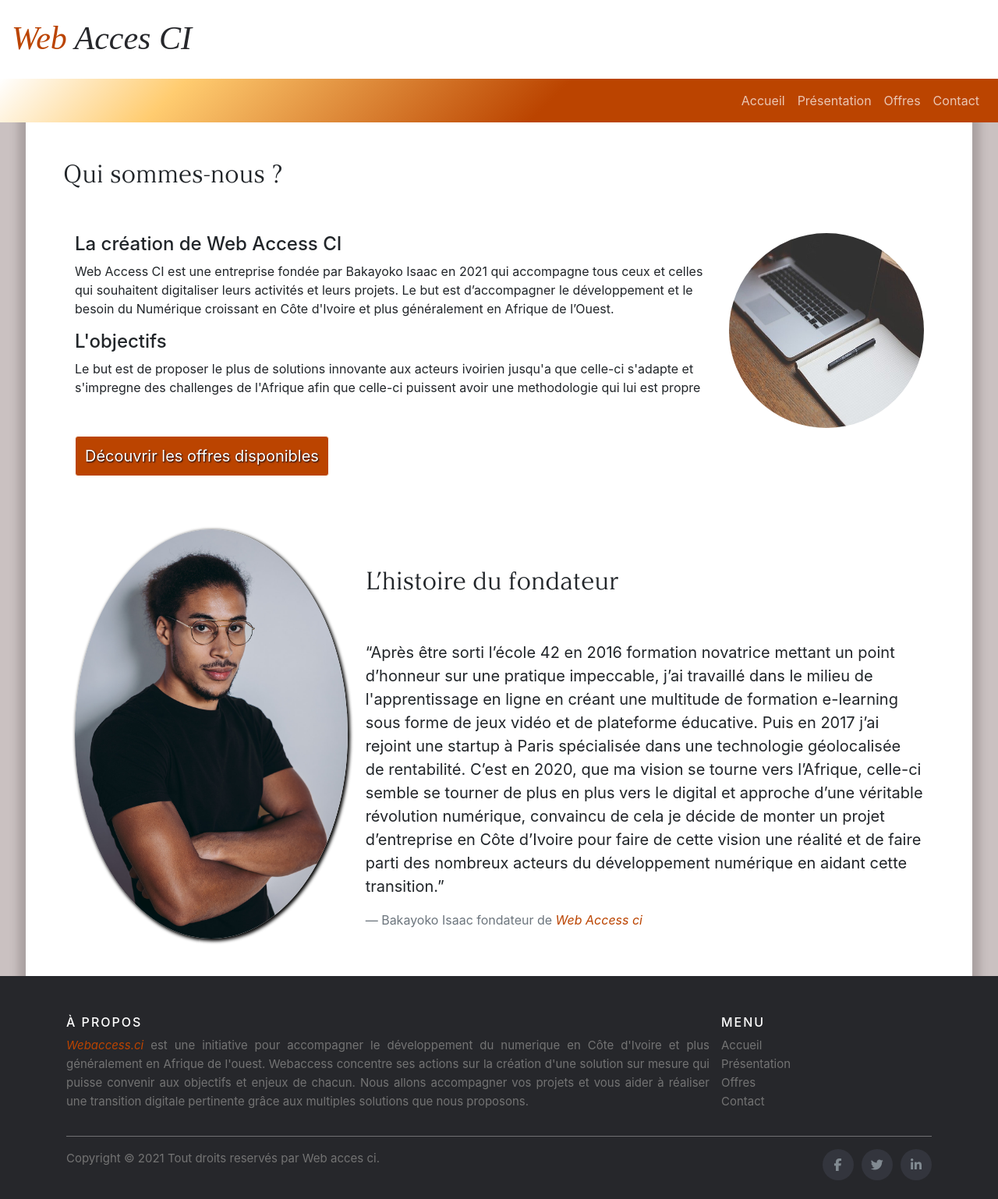
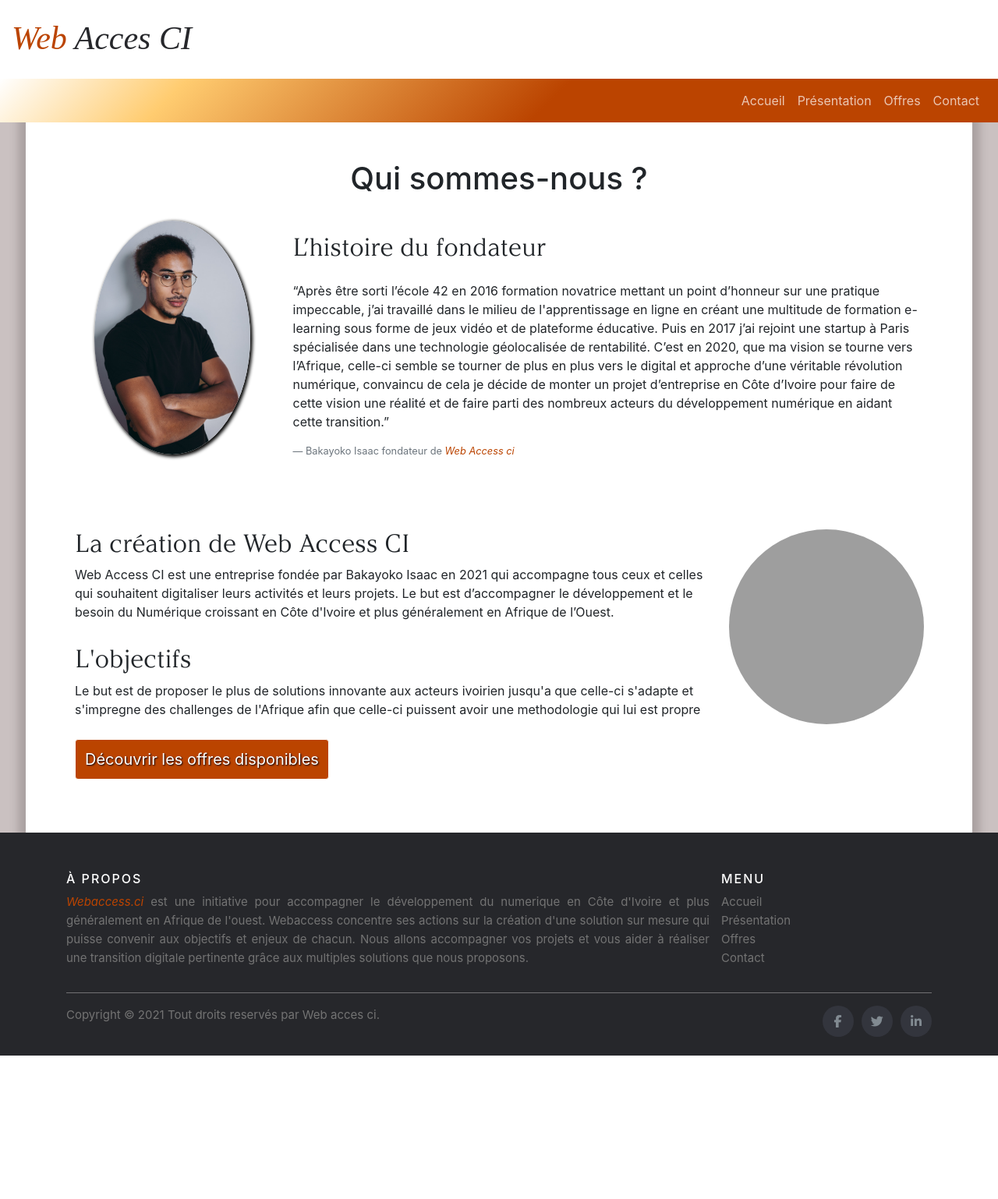
Before and after one commit to gozac/webaccess, a Symfony app: template templates/page/about.html.twig in a window 1280 px wide. Shown: the part 47-1585 px from the top of the page at 78% size. After the commit the page ends 1401 px from the top, so only its background shows below. Run offline with Twig, Linux system fonts and the light colour scheme; the template is opened without the code that fills it, so the values that code supplies are empty; some libraries are stand-ins or nearby versions; some web fonts are replaced; grey boxes are pictures that could not be loaded.

Commit message:
add content to page

```diff
--- a/templates/page/about.html.twig
+++ b/templates/page/about.html.twig
@@ -4,31 +4,31 @@
 {% block content %}
 	<div class="px-md-5" style="background: #cac1c1">
 		<div class="px-md-5 row" style="background: white; box-shadow: 0px 0px 10px 10px #aaa1a1">
-			<div class="pt-5 col-md-12 col-nopadding"><h2>Qui sommes-nous ?</h2></div>
+			<div class="pt-5 col-md-12 col-nopadding"><h1 style="text-align: center;margin-bottom: 30px">Qui sommes-nous ?</h1></div>
+			<div class="col-md-3 d-flex justify-content-center mb-5">
+						<img src="{{ asset('images/isaac-buste.jpg') }}" width="200px" style="border-radius: 50%; box-shadow: 2px 2px 4px 1px black;">
+			</div>
+			<div class="col-md-9">
+				<h2 class="py-md-3">L’histoire du fondateur</h2>
+				<blockquote class="blockquote" style="font-size: 1rem">
+					<p>“Après être sorti l’école 42 en 2016 formation novatrice mettant un point d’honneur sur une pratique impeccable, j’ai travaillé dans le milieu de l'apprentissage en ligne en créant une multitude de formation e-learning sous forme de jeux vidéo et de plateforme éducative. Puis en 2017 j’ai rejoint une startup à Paris spécialisée dans une technologie géolocalisée de rentabilité. C’est en 2020, que ma vision se tourne vers l’Afrique, celle-ci semble se tourner de plus en plus vers le digital et approche d’une véritable révolution numérique, convaincu de cela je décide de monter un projet d’entreprise en Côte d’Ivoire pour faire de cette vision une réalité et de faire parti des nombreux acteurs du développement numérique en aidant cette transition.”</p>
+					<footer class="blockquote-footer">Bakayoko Isaac fondateur de <cite style="color: #bb4400" title="Source Title">Web Access ci</cite></footer>
+				</blockquote>
+			</div>
 			<div class="pt-5 col-md-9">
-				<h4>La création de Web Access CI</h4>
-				<p>Web Access CI est une entreprise fondée par Bakayoko Isaac en 2021 qui accompagne tous ceux et celles qui souhaitent digitaliser leurs activités et leurs projets. Le but est d’accompagner le développement et le besoin du Numérique croissant en Côte d'Ivoire et plus généralement en Afrique de l’Ouest.</p>
-				<h4>L'objectifs</h4>
+				<h2>La création de Web Access CI</h2>
+				<p style="margin-bottom: 30px;">Web Access CI est une entreprise fondée par Bakayoko Isaac en 2021 qui accompagne tous ceux et celles qui souhaitent digitaliser leurs activités et leurs projets. Le but est d’accompagner le développement et le besoin du Numérique croissant en Côte d'Ivoire et plus généralement en Afrique de l’Ouest.</p>
+				<h2>L'objectifs</h2>
 				<p>Le but est de proposer le plus de solutions innovante aux acteurs ivoirien jusqu'a que celle-ci s'adapte et s'impregne des challenges de l'Afrique afin que celle-ci puissent avoir une methodologie qui lui est propre</p>
 			</div>
 			<div class="pt-md-5 col-md-3">
-				<img src="{{ asset('images/desk-1.jpg') }}" width="250px" height="250px" style="border-radius: 50%">
+				<img src="https://cdn.pixabay.com/photo/2019/07/14/16/27/pen-4337521_960_720.jpg" width="250px" height="250px" style="border-radius: 50%">
 			</div>
 			<div class="col-md-12 mb-5">
 				<a class="btn btn-dark btn-cta" href="/offres.html" style="margin-top: 10px">
 					Découvrir les offres disponibles
 				</a>
 			</div>
-			<div class="col-md-4 mb-5">
-						<img src="{{ asset('images/isaac-buste.jpg') }}" width="350px" style="border-radius: 50%; box-shadow: 2px 2px 4px 1px black;">
-			</div>
-			<div class="col-md-8">
-				<h2 class="py-md-5">L’histoire du fondateur</h2>
-				<blockquote class="blockquote">
-					<p>“Après être sorti l’école 42 en 2016 formation novatrice mettant un point d’honneur sur une pratique impeccable, j’ai travaillé dans le milieu de l'apprentissage en ligne en créant une multitude de formation e-learning sous forme de jeux vidéo et de plateforme éducative. Puis en 2017 j’ai rejoint une startup à Paris spécialisée dans une technologie géolocalisée de rentabilité. C’est en 2020, que ma vision se tourne vers l’Afrique, celle-ci semble se tourner de plus en plus vers le digital et approche d’une véritable révolution numérique, convaincu de cela je décide de monter un projet d’entreprise en Côte d’Ivoire pour faire de cette vision une réalité et de faire parti des nombreux acteurs du développement numérique en aidant cette transition.”</p>
-					<footer class="blockquote-footer">Bakayoko Isaac fondateur de <cite style="color: #bb4400" title="Source Title">Web Access ci</cite></footer>
-				</blockquote>
-			</div>
 		</div>
 	</div>
 {% endblock %}
```
Also changed, not shown: templates/page/contact.html.twig (+9 -4 lines), templates/page/index.html.twig (+6 -6 lines), templates/page/offres.html.twig (+17 -8 lines).
